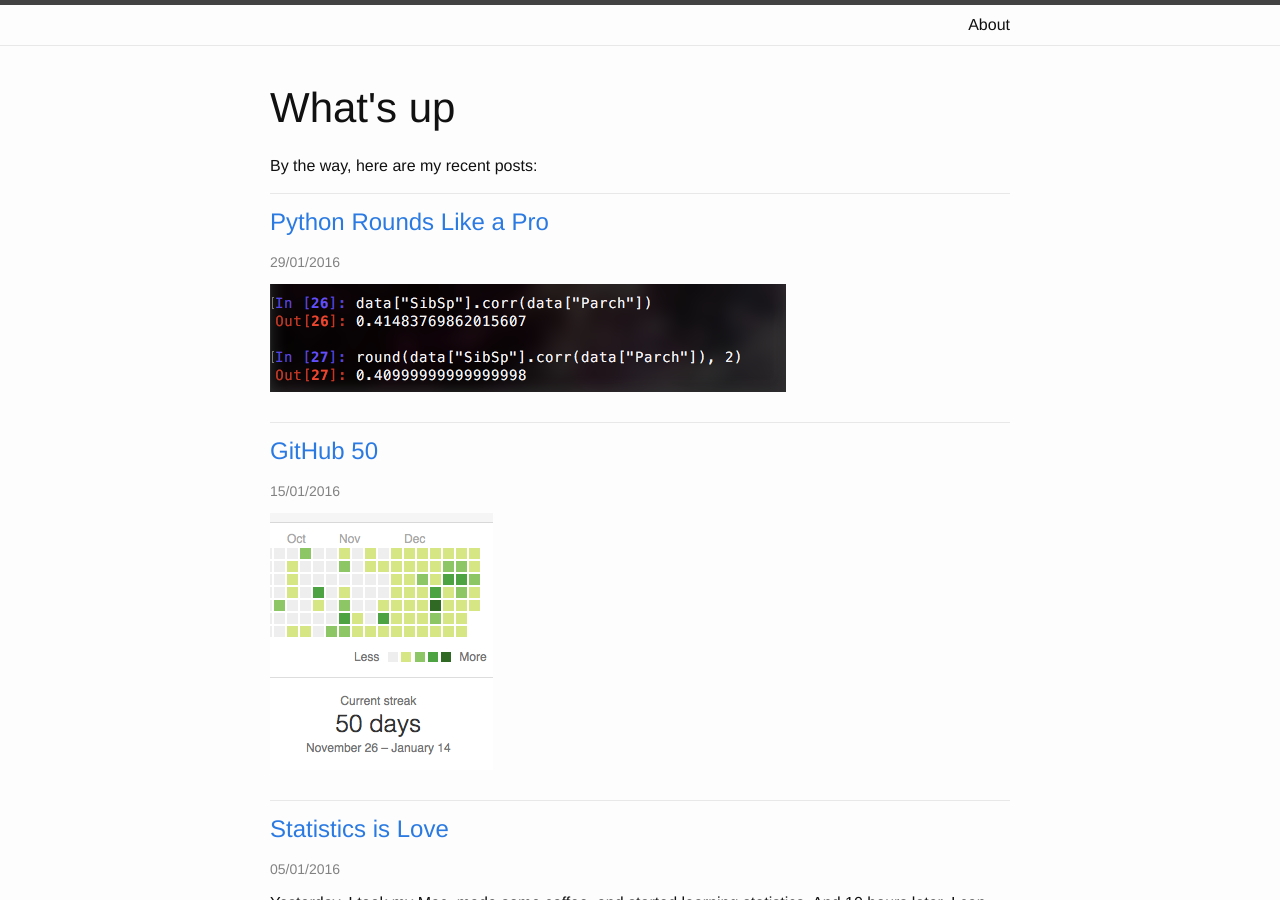
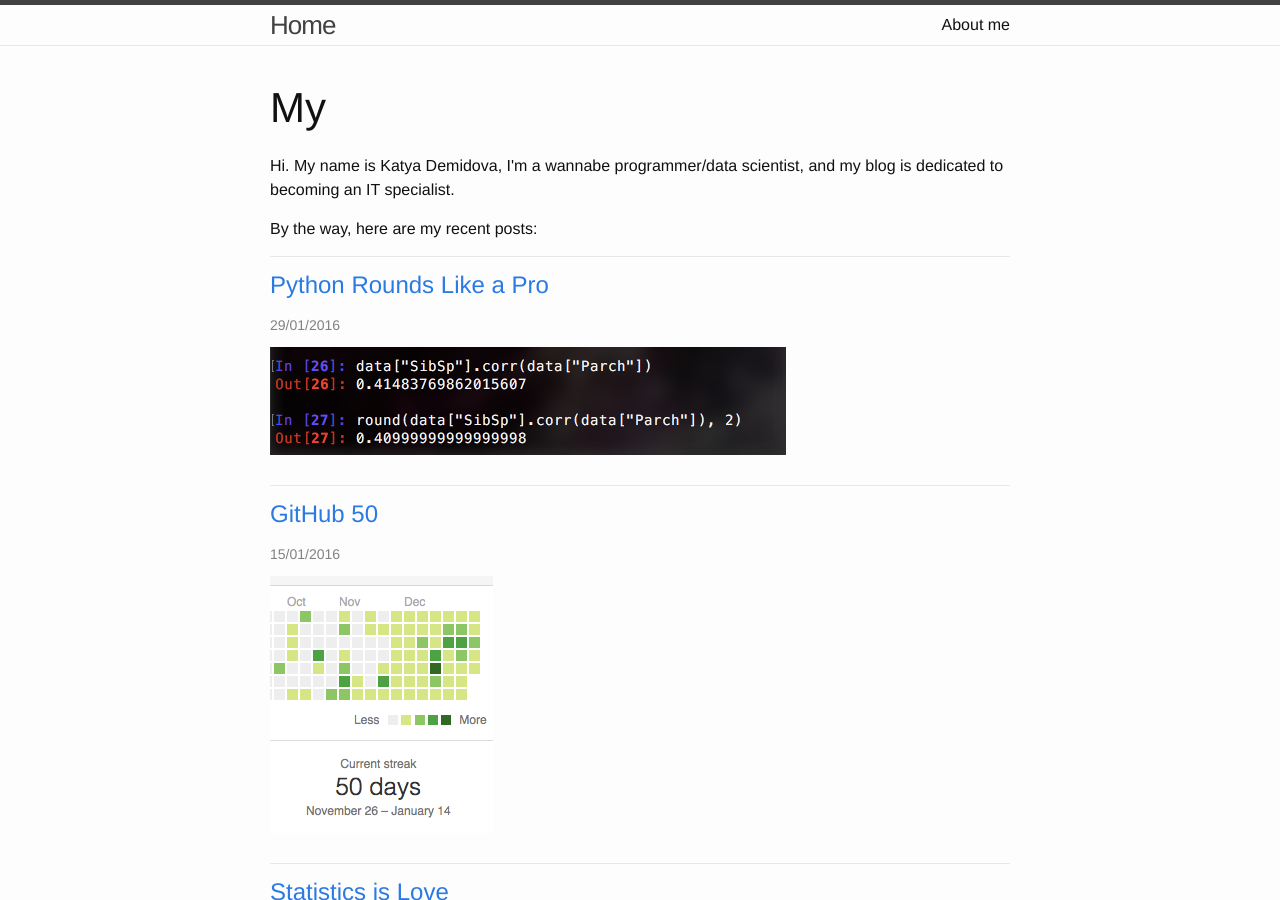
Before and after one commit to demidovakatya/demidovakatya.github.io, a Jekyll site: the page built from index.html, in a window 1280 px wide and 900 px high. Built offline with Jekyll 4.4.1, drawn with Linux system fonts in a browser that asks for light colours; nearby versions of some CDN libraries.

Commit message:
Small changes

```diff
--- a/_config.yml
+++ b/_config.yml
@@ -1,7 +1,7 @@
 ---
 baseurl: ""
 excerpt_separator: "\n\n"
-description: ""
+description: "Hi. My name is Katya Demidova, I'm a wannabe programmer/data scientist, and my blog is dedicated to becoming an IT specialist."
 github_username: demidovakatya
 highlighter: rouge
 kramdown:
@@ -11,3 +11,12 @@ paginate_path: /:num
 permalink: "/blog/:title"
 title: "My awesome blog"
 url: "http://demidovakatya.github.io"
+defaults:
+  -
+    scope:
+      path: "_drafts"
+      type: "posts"
+    values:
+      layout: "post"
+      author: "Katya Demidova"
+timezone: "Europe/Moscow"
--- a/_includes/header.html
+++ b/_includes/header.html
@@ -2,7 +2,7 @@
 
   <div class="wrapper">
 
-    <!-- <a class="site-title" href="{{ site.baseurl }}/">{{ site.title }}</a> -->
+    <a class="site-title" href="{{ site.baseurl }}/">Home</a>
 
     <nav class="site-nav">
       <a href="#" class="menu-icon">
@@ -14,11 +14,7 @@
       </a>
 
       <div class="trigger">
-        {% for my_page in site.pages %}
-          {% if my_page.title %}
-          <a class="page-link" href="{{ my_page.url | prepend: site.baseurl }}">{{ my_page.title }}</a>
-          {% endif %}
-        {% endfor %}
+          <a class="page-link" href="/about/">About me</a>
       </div>
     </nav>
 
--- a/index.html
+++ b/index.html
@@ -3,7 +3,7 @@ layout: default
 ---
 
 <div class="home">
-  <h1 class="page-heading">What's up</h1>
+  <h1 class="page-heading">My </h1>
 
   <p>{{ site.description }}</p>
 
```
Also changed, not shown: about.md (+1 -3 lines), assets/263hr.png (added), assets/regexp-vk.png (added).
